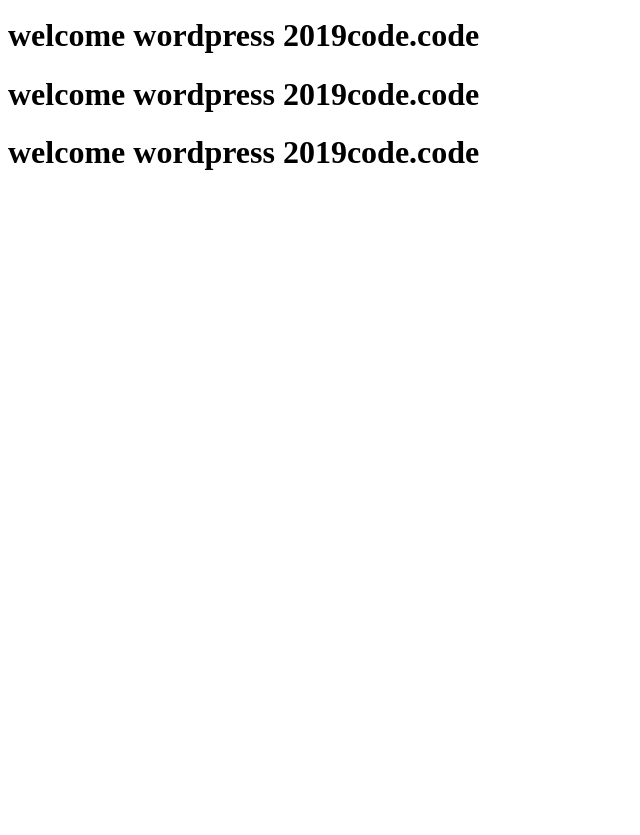
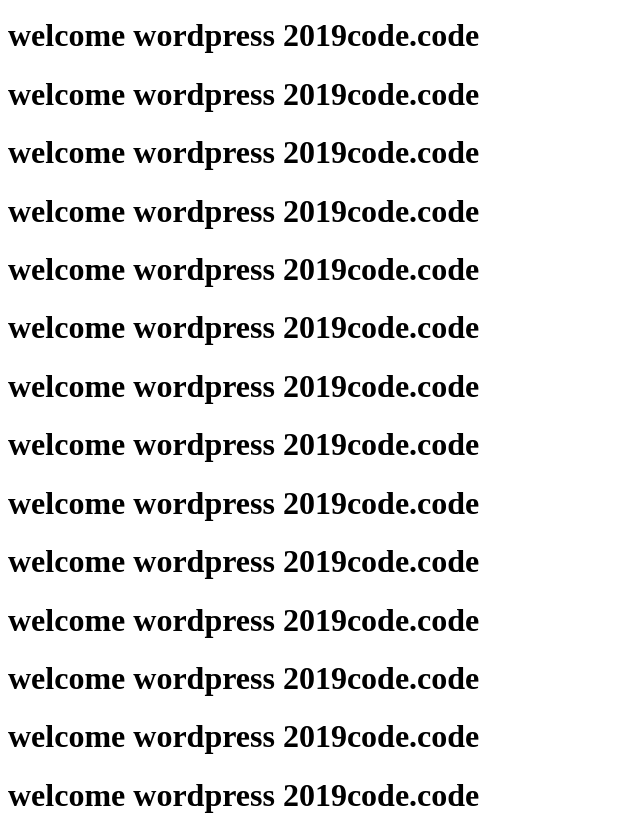
Before and after one commit to thinhlv02/wordpress2019, a PHP site: page /test12.php in a window 1280 px wide. Shown: the part 283-1118 px from the top of the page, without its empty margins (0-640 px from the left). Before the commit the page ends 453 px from the top, so only its background shows below. Run offline with PHP 8.4, Linux system fonts and the light colour scheme.

Commit message:
update from home wordpress 2019

```diff
--- a/test12.php
+++ b/test12.php
@@ -6,3 +6,14 @@
 <h1>welcome wordpress 2019code.code</h1>
 <h1>welcome wordpress 2019code.code</h1>
 <h1>welcome wordpress 2019code.code</h1>
+<h1>welcome wordpress 2019code.code</h1>
+<h1>welcome wordpress 2019code.code</h1>
+<h1>welcome wordpress 2019code.code</h1>
+<h1>welcome wordpress 2019code.code</h1>
+<h1>welcome wordpress 2019code.code</h1>
+<h1>welcome wordpress 2019code.code</h1>
+<h1>welcome wordpress 2019code.code</h1>
+<h1>welcome wordpress 2019code.code</h1>
+<h1>welcome wordpress 2019code.code</h1>
+<h1>welcome wordpress 2019code.code</h1>
+<h1>welcome wordpress 2019code.code</h1>
```
